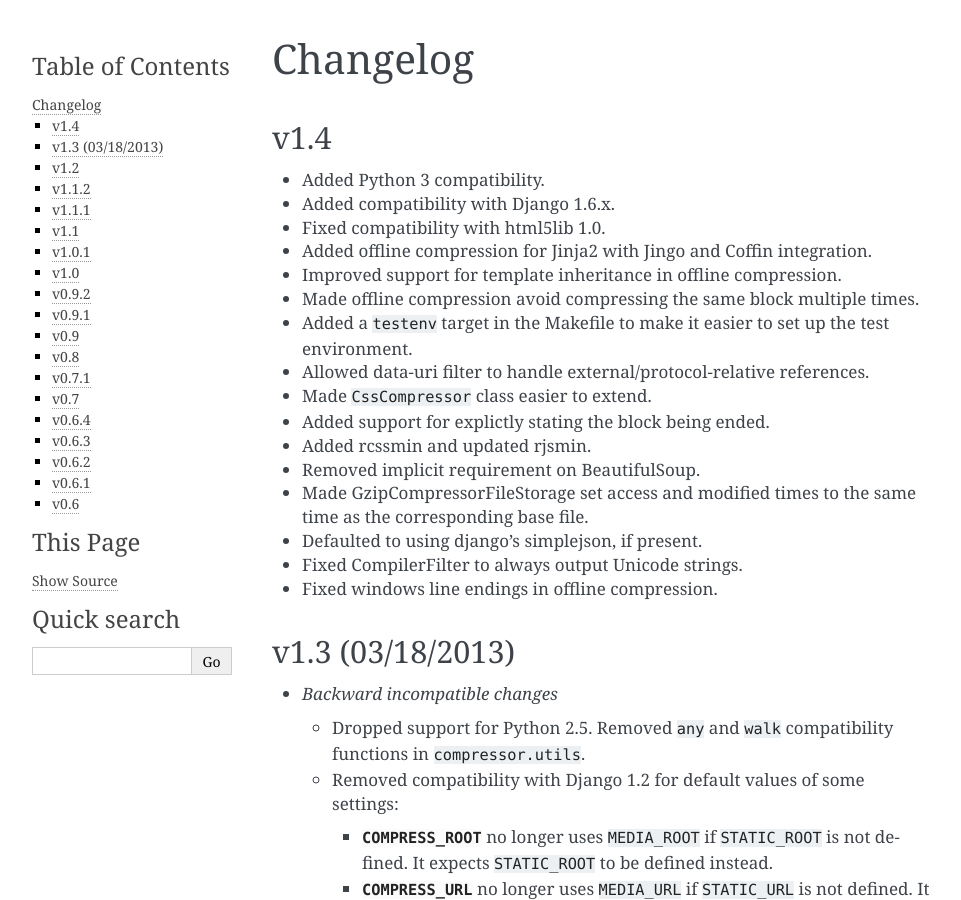
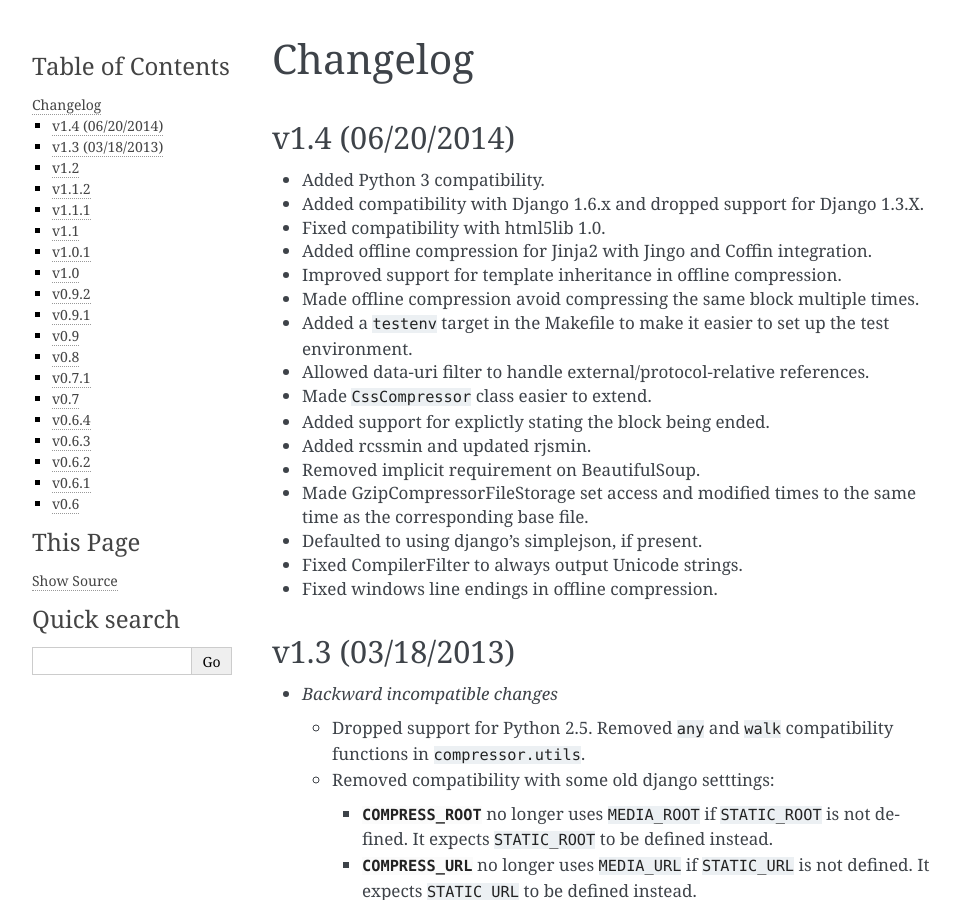
Before and after one commit to MichaelMatschiner/django-compressor, a Sphinx documentation site: the page built from docs/changelog.txt, in a window 1280 px wide and 900 px high. Shown: the whole window, without its empty margins (148-1109 px from the left). Built offline with Sphinx 7.4.7, drawn with Linux system fonts in a browser that asks for light colours.

Commit message:
Mention that we dropped Django 1.3.x support in changelog.

```diff
--- a/docs/changelog.txt
+++ b/docs/changelog.txt
@@ -1,12 +1,12 @@
 Changelog
 =========
 
-v1.4
-----
+v1.4 (06/20/2014)
+-----------------
 
 - Added Python 3 compatibility.
 
-- Added compatibility with Django 1.6.x.
+- Added compatibility with Django 1.6.x and dropped support for Django 1.3.X.
 
 - Fixed compatibility with html5lib 1.0.
 
@@ -46,7 +46,7 @@ v1.3 (03/18/2013)
   -  Dropped support for Python 2.5. Removed ``any`` and ``walk`` compatibility
      functions in ``compressor.utils``.
 
-  - Removed compatibility with Django 1.2 for default values of some settings:
+  - Removed compatibility with some old django setttings:
 
     - :attr:`~COMPRESS_ROOT` no longer uses ``MEDIA_ROOT`` if ``STATIC_ROOT`` is
       not defined. It expects ``STATIC_ROOT`` to be defined instead.
```
